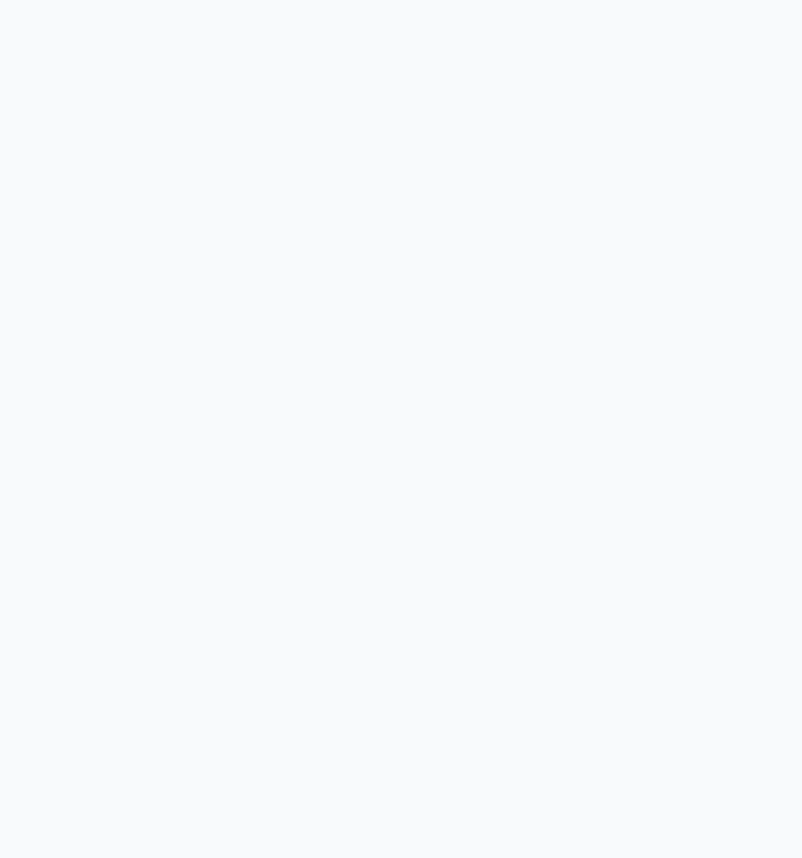
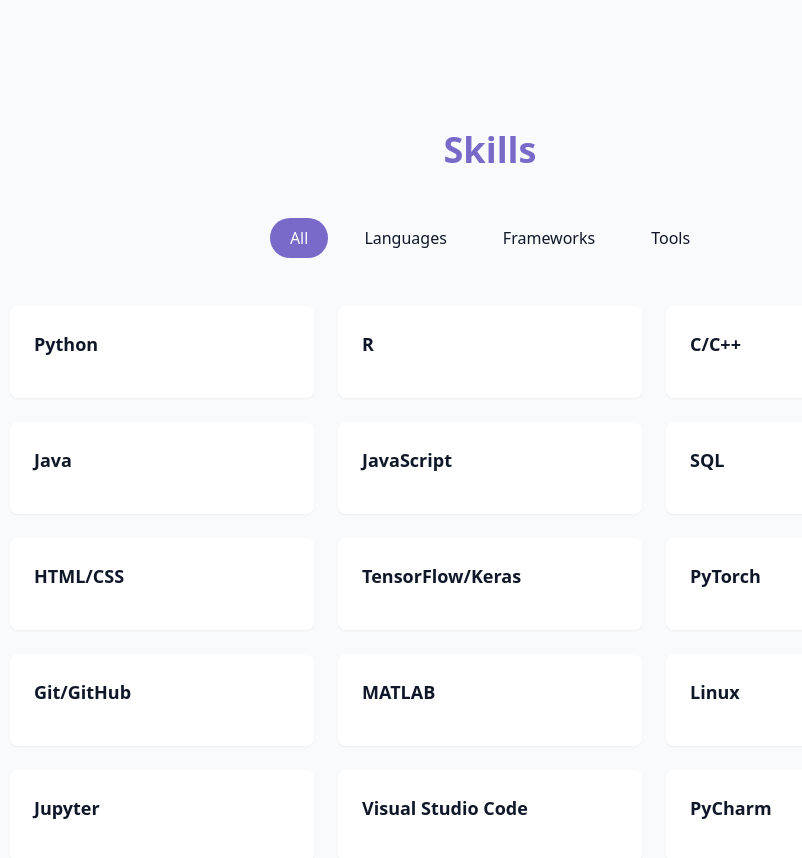
Before and after one commit to judithwu/personal_website, a React (Vite) app: page / in a window 1280 px wide. Shown: the part 1400-2258 px from the top of the page, without its empty margins (150-952 px from the left). Before the commit the page ends 1434 px from the top, so only its background shows below. Built offline with nearby package versions, Linux system fonts and the light colour scheme.

Commit message:
skills sec finished

```diff
--- /dev/null
+++ b/src/components/ProjectsSection.jsx
@@ -0,0 +1,5 @@
+
+
+export const ProjectsSection = () => {
+  return <div></div>;
+};
--- /dev/null
+++ b/src/components/SkillsSection.jsx
@@ -0,0 +1,67 @@
+import { useState } from "react";
+import { cn } from "@/lib/utils";
+
+const skills = [
+  {name: "Python", level: 95, category: "languages"},
+  {name: "R", level: 95, category: "languages"},
+  {name: "C/C++", level: 95, category: "languages"},
+  {name: "Java", level: 95, category: "languages"},
+  {name: "JavaScript", level: 95, category: "languages"},
+  {name: "SQL", level: 95, category: "languages"},
+  {name: "HTML/CSS", level: 95, category: "languages"},
+
+  {name: "TensorFlow/Keras", level: 95, category: "frameworks"},
+  {name: "PyTorch", level: 95, category: "frameworks"},
+
+  {name: "Git/GitHub", level: 95, category: "tools"},
+  {name: "MATLAB", level: 95, category: "tools"},
+  {name: "Linux", level: 95, category: "tools"},
+  {name: "Jupyter", level: 95, category: "tools"},
+  {name: "Visual Studio Code", level: 95, category: "tools"},
+  {name: "PyCharm", level: 95, category: "tools"}
+];
+
+const categories = ["all", "languages", "frameworks", "tools"];
+
+export const SkillsSection = () => {
+  const [activeCategory, setActiveCategory] = useState("all");
+  const filteredSkills = skills.filter(
+    (skill) => activeCategory === "all" || skill.category === activeCategory
+  );
+
+  return (
+    <section
+      id="skills"
+      className="py-24 px-4 relative bg-secondary/30">
+        <div className="container mx-auto max-w-5xl">
+          <h2 className="text-3xl md:text-4xl font-bold mb-12 text-center">
+            <span className="text-primary"> Skills </span>
+          </h2>
+
+          <div className="flex flex-wrap justify-center gap-4 mb-12">
+            {categories.map((category, key) => (
+              <button
+                key={key}
+                onClick={() => setActiveCategory(category)}
+                className={cn(
+                  "px-5 py-2 rounded-full transition-colors duration-300 capitalize",
+                  activeCategory === category ? "bg-primary text-primary-foreground" : "bg-secondary/70 text-foreground hover:bd-secondary"
+                )}>
+                {category}
+              </button>
+            ))}
+          </div>
+
+          <div className="grid grid-cols-1 sm:grid-cols-2 lg:grid-cols-3 gap-6">
+            {filteredSkills.map((skill, key) => (
+              <div key={key} className="bg-card p-6 rounded-lg shadow-xs card-hover">
+                <div className="text-left mb-4">
+                  <h3 className="font-semibold text-lg">{skill.name}</h3>
+                </div>
+              </div>
+            ))}
+          </div>
+        </div>
+    </section>
+  );
+};
--- a/src/pages/Home.jsx
+++ b/src/pages/Home.jsx
@@ -3,6 +3,8 @@
 import { StarBackground } from "@/components/StarBackground";
 import { HeroSection } from "../components/HeroSection";
 import { AboutSection } from "../components/AboutSection";
+import { SkillsSection } from "../components/SkillsSection";
+import { ProjectsSection } from "../components/ProjectsSection";
 
 export const Home = () => {
   return (
@@ -20,6 +22,8 @@
     <main>
       <HeroSection />
       <AboutSection />
+      <SkillsSection />
+      <ProjectsSection />
     </main>
 
     {/* footer */}
```
